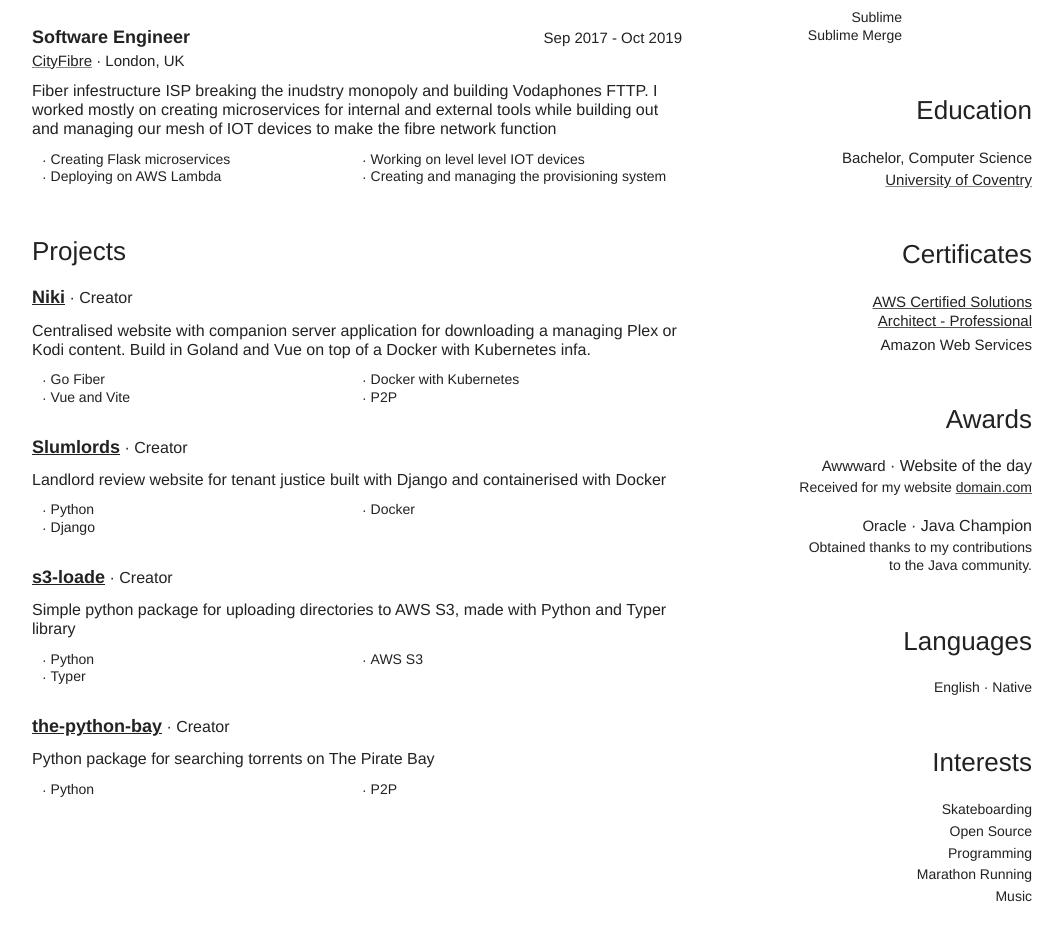
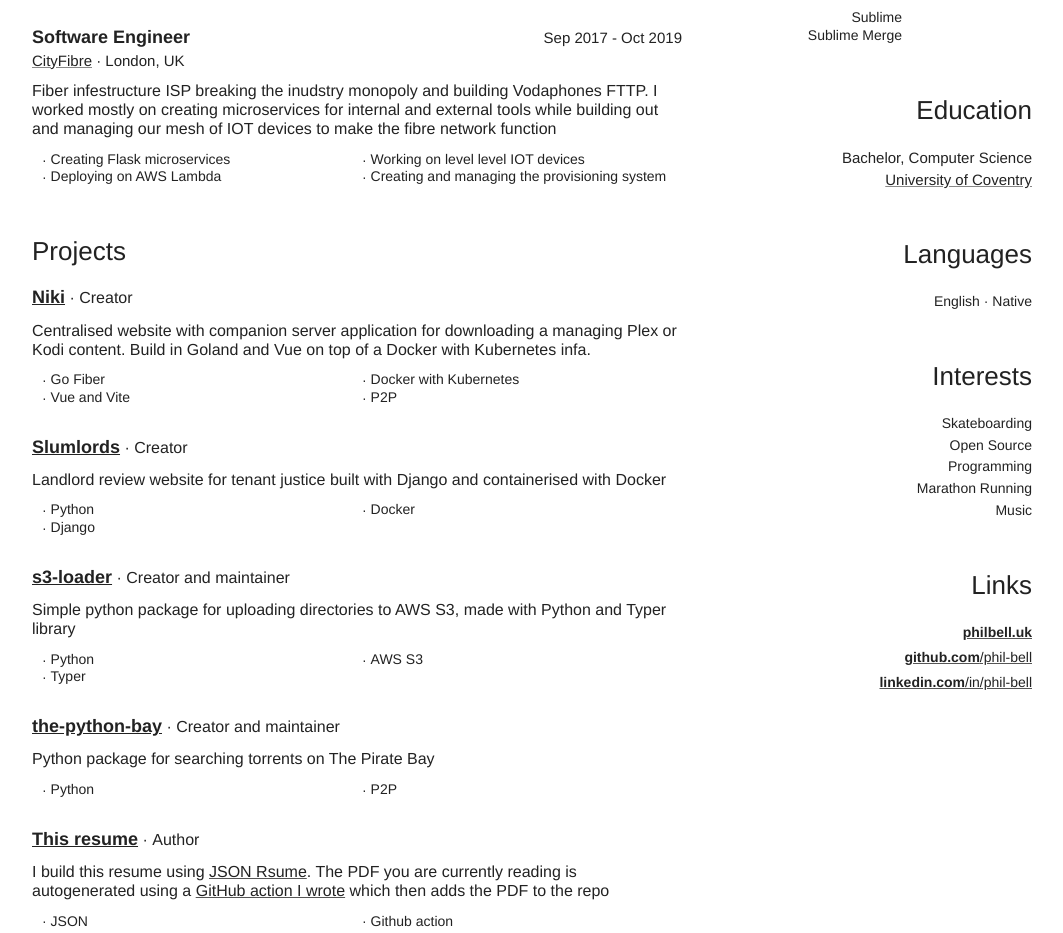
Before and after one commit to phil-bell/resume, a website: page public/index.html in a window 1280 px wide. Shown: the part 566-1499 px from the top of the page, without its empty margins (108-1171 px from the left). Drawn offline with Linux system fonts and the light colour scheme.

Commit message:
resume update

```diff
--- a/public/index.html
+++ b/public/index.html
@@ -314,12 +314,8 @@ li {
 </div><ul class="highlights no-break"><li>Creating APIs with DRF</li><li>Deploying Docker across our pipeline</li><li>New features for our Django applicaiton</li><li>Making imrpovments to our CI/CD pipeline</li><li>Stripe and open banking with Banked</li><li>Complience with Onfido and Comply Advantage</li><li>TrueLayer for Open Finance</li></ul></div><div class="article margin-container-3"><div class="header no-alone-1"><div class="table"><div class="left"><span class="position">Software Engineer</span><span class="company-location margin-text-1"><a href="http://legl.com">CityFibre</a> · London, UK</span></div><div class="right"><span class="dates">Sep 2017 - Oct 2019</span></div></div></div><div class="summary markdown"><p>Fiber infestructure ISP breaking the inudstry monopoly and building Vodaphones FTTP. I worked mostly on creating microservices for internal and external tools while building out and managing our mesh of IOT devices to make the fibre network function</p>
 </div><ul class="highlights no-break"><li>Creating Flask microservices</li><li>Deploying on AWS Lambda</li><li>Working on level level IOT devices</li><li>Creating and managing the provisioning system</li></ul></div></div></div><div class="projects margin-container-4"><p class="section-title no-alone-2">Projects</p><div class="container"><div class="article margin-container-3"><div class="header no-alone-1"><span class="name"><a href="https://github.com/phil-bell/niki-web">Niki</a></span> · <span class="roles">Creator</span></div><div class="description markdown"><p>Centralised website with companion server application for downloading a managing Plex or Kodi content. Build in Goland and Vue on top of a Docker with Kubernetes infa.</p>
 </div><ul class="highlights no-break"><li>Go Fiber</li><li>Vue and Vite</li><li>Docker with Kubernetes</li><li>P2P</li></ul></div><div class="article margin-container-3"><div class="header no-alone-1"><span class="name"><a href="https://github.com/phil-bell/slumlords">Slumlords</a></span> · <span class="roles">Creator</span></div><div class="description markdown"><p>Landlord review website for tenant justice built with Django and containerised with Docker</p>
-</div><ul class="highlights no-break"><li>Python</li><li>Django</li><li>Docker</li></ul></div><div class="article margin-container-3"><div class="header no-alone-1"><span class="name"><a href="https://github.com/phil-bell/s3-loader"> s3-loade</a></span> · <span class="roles">Creator</span></div><div class="description markdown"><p>Simple python package for uploading directories to AWS S3, made with Python and Typer library</p>
-</div><ul class="highlights no-break"><li>Python</li><li>Typer</li><li>AWS S3</li></ul></div><div class="article margin-container-3"><div class="header no-alone-1"><span class="name"><a href="hhttps://github.com/phil-bell/the-python-bay">the-python-bay</a></span> · <span class="roles">Creator</span></div><div class="description markdown"><p>Python package for searching torrents on The Pirate Bay</p>
-</div><ul class="highlights no-break"><li>Python</li><li>P2P</li></ul></div></div></div></div><div class="side"><div class="skills margin-container-4"><p class="section-title no-alone-1">Skills</p><div class="container"><div class="article no-break"><span>Languages</span><ul class="margin-text-1"><li>Python</li><li>Golang</li><li>Javascript</li></ul></div><div class="article no-break"><span>Frameworks</span><ul class="margin-text-1"><li>Django</li><li>Fiber (Go)</li><li>Flask</li><li>FastAPI</li></ul></div><div class="article no-break"><span>Tools</span><ul class="margin-text-1"><li>Sublime</li><li>Sublime Merge</li></ul></div><div class="article no-break"><span>Technologies</span><ul class="margin-text-1"><li>Docker</li><li>Kubernetes</li><li>AWS</li><li>Heroku</li></ul></div><div class="article no-break"><span>Other</span><ul class="margin-text-1"><li>Open source</li><li>XP</li><li>Technical guidance</li></ul></div></div></div><div class="education margin-container-4"><p class="section-title no-alone-1">Education</p><div class="container"><div class="article margin-container-2 no-break"><div class="title markdown"><p>Bachelor, Computer Science</p>
-</div><span class="institution margin-text-1"><a href="https://www.coventry.ac.uk/">University of Coventry</a></span></div></div></div><div class="certificates margin-container-4"><p class="section-title no-alone-1">Certificates</p><div class="container"><div class="article margin-container-2 no-break"><div class="name markdown"><a href="https://www.your-badge.com"><p>AWS Certified Solutions</p>
-<p>Architect - Professional</p>
-</a></div><span class="issuer">Amazon Web Services</span></div></div></div><div class="awards margin-container-4"><p class="section-title no-alone-1">Awards</p><div class="container"><div class="article margin-container-2 no-break"><div class="header"><span class="awarder">Awwward</span> · <span class="title">Website of the day</span></div><div class="summary markdown margin-text-1"><p>Received for my website <a href="domain.com">domain.com</a></p>
-</div></div><div class="article margin-container-2 no-break"><div class="header"><span class="awarder">Oracle</span> · <span class="title">Java Champion</span></div><div class="summary markdown margin-text-1"><p>Obtained thanks to my contributions</p>
-<p>to the Java community.</p>
-</div></div></div></div><div class="languages margin-container-4 no-break"><p class="section-title no-alone-1">Languages</p><div class="container"><ul><li class="article margin-text-1">English · Native</li></ul></div></div><div class="interests margin-container-4 no-break"><p class="section-title no-alone-1">Interests</p><div class="container"><ul><li class="article margin-text-1">Skateboarding</li><li class="article margin-text-1">Open Source</li><li class="article margin-text-1">Programming</li><li class="article margin-text-1">Marathon Running</li><li class="article margin-text-1">Music</li></ul></div></div><div class="links margin-container-4 no-break"><p class="section-title no-alone-1">Links</p><div class="container"><ul><li class="article"><a href="http://philbell.uk"><strong>philbell.uk</strong></a></li><li class="article margin-text-2"><a href="https://github.com/phil-bell"><strong>github.com</strong>/phil-bell</a></li><li class="article margin-text-2"><a href="https://www.linkedin.com/in/phil-bell"><strong>linkedin.com</strong>/in/phil-bell</a></li></ul></div></div></div></div></div></body></html>
+</div><ul class="highlights no-break"><li>Python</li><li>Django</li><li>Docker</li></ul></div><div class="article margin-container-3"><div class="header no-alone-1"><span class="name"><a href="https://github.com/phil-bell/s3-loader"> s3-loader</a></span> · <span class="roles">Creator and maintainer</span></div><div class="description markdown"><p>Simple python package for uploading directories to AWS S3, made with Python and Typer library</p>
+</div><ul class="highlights no-break"><li>Python</li><li>Typer</li><li>AWS S3</li></ul></div><div class="article margin-container-3"><div class="header no-alone-1"><span class="name"><a href="hhttps://github.com/phil-bell/the-python-bay">the-python-bay</a></span> · <span class="roles">Creator and maintainer</span></div><div class="description markdown"><p>Python package for searching torrents on The Pirate Bay</p>
+</div><ul class="highlights no-break"><li>Python</li><li>P2P</li></ul></div><div class="article margin-container-3"><div class="header no-alone-1"><span class="name"><a href="hhttps://github.com/phil-bell/resume">This resume</a></span> · <span class="roles">Author</span></div><div class="description markdown"><p>I build this resume using <a href="https://jsonresume.org/">JSON Rsume</a>. The PDF you are currently reading is autogenerated using a <a href="https://github.com/phil-bell/resume/blob/main/.github/workflows/generate_pdf.yml">GitHub action I wrote</a> which then adds the PDF to the repo</p>
+</div><ul class="highlights no-break"><li>JSON</li><li>Github action</li></ul></div></div></div></div><div class="side"><div class="skills margin-container-4"><p class="section-title no-alone-1">Skills</p><div class="container"><div class="article no-break"><span>Languages</span><ul class="margin-text-1"><li>Python</li><li>Golang</li><li>Javascript</li></ul></div><div class="article no-break"><span>Frameworks</span><ul class="margin-text-1"><li>Django</li><li>Fiber (Go)</li><li>Flask</li><li>FastAPI</li></ul></div><div class="article no-break"><span>Tools</span><ul class="margin-text-1"><li>Sublime</li><li>Sublime Merge</li></ul></div><div class="article no-break"><span>Technologies</span><ul class="margin-text-1"><li>Docker</li><li>Kubernetes</li><li>AWS</li><li>Heroku</li></ul></div><div class="article no-break"><span>Other</span><ul class="margin-text-1"><li>Open source</li><li>XP</li><li>Technical guidance</li></ul></div></div></div><div class="education margin-container-4"><p class="section-title no-alone-1">Education</p><div class="container"><div class="article margin-container-2 no-break"><div class="title markdown"><p>Bachelor, Computer Science</p>
+</div><span class="institution margin-text-1"><a href="https://www.coventry.ac.uk/">University of Coventry</a></span></div></div></div><div class="languages margin-container-4 no-break"><p class="section-title no-alone-1">Languages</p><div class="container"><ul><li class="article margin-text-1">English · Native</li></ul></div></div><div class="interests margin-container-4 no-break"><p class="section-title no-alone-1">Interests</p><div class="container"><ul><li class="article margin-text-1">Skateboarding</li><li class="article margin-text-1">Open Source</li><li class="article margin-text-1">Programming</li><li class="article margin-text-1">Marathon Running</li><li class="article margin-text-1">Music</li></ul></div></div><div class="links margin-container-4 no-break"><p class="section-title no-alone-1">Links</p><div class="container"><ul><li class="article"><a href="http://philbell.uk"><strong>philbell.uk</strong></a></li><li class="article margin-text-2"><a href="https://github.com/phil-bell"><strong>github.com</strong>/phil-bell</a></li><li class="article margin-text-2"><a href="https://www.linkedin.com/in/phil-bell"><strong>linkedin.com</strong>/in/phil-bell</a></li></ul></div></div></div></div></div></body></html>
```
Also changed, not shown: resume.json (+8 -25 lines), .github/workflows/generate_pdf.yml.
